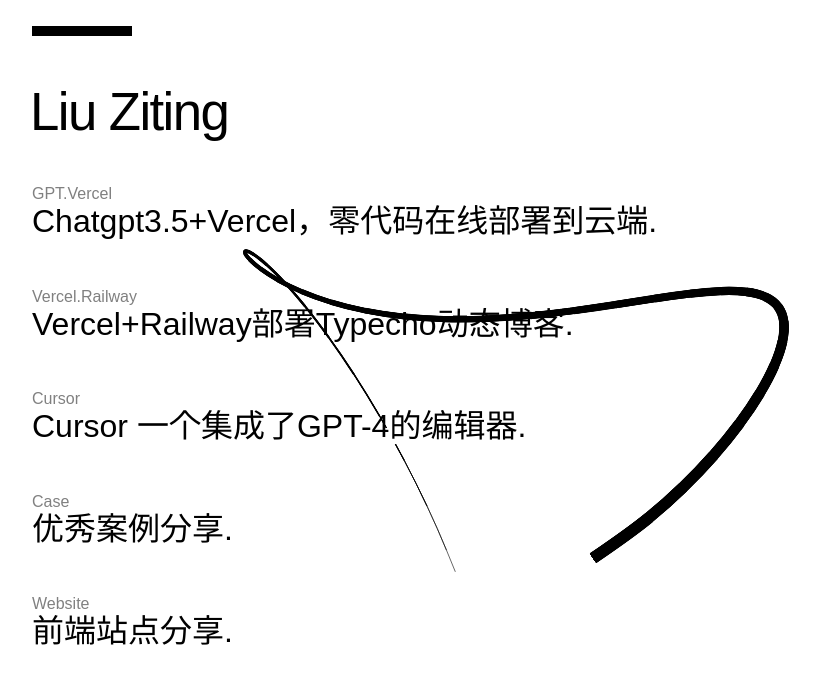
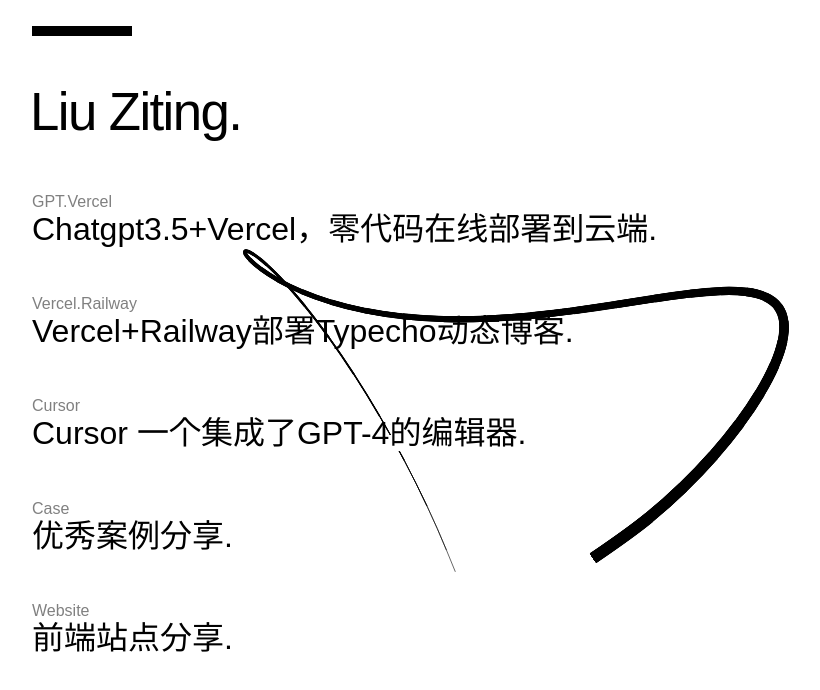
Before and after one commit to liu-ziting/Blog-23, a Vue app: page / in a window 1280 px wide. Shown: the top 690 px of the page, without its empty margins (224-1044 px from the left). Built offline with nearby package versions, Linux system fonts and the light colour scheme; a web font is replaced by a local one.

Commit message:
新增姓名

```diff
--- a/src/App.vue
+++ b/src/App.vue
@@ -1,7 +1,7 @@
 <template>
     <div id="app">
+        <canvas class="canvas"></canvas>
         <main-list />
-        <canvas class="canvas"></canvas>
     </div>
 </template>
 
--- a/src/components/MainList.vue
+++ b/src/components/MainList.vue
@@ -1,7 +1,7 @@
 <template>
     <div class="wrap">
         <span class="topBorder"></span>
-        <h1>Liu Ziting</h1>
+        <h1 class="typing">Liu Ziting.</h1>
         <div class="box" v-for="(item, index) in list" :key="index">
             <h2>{{ item.tag }}</h2>
             <p>
@@ -74,7 +74,13 @@ export default {
     h2 {
         color: grey;
     }
-
+    .typing {
+        width: 11ch;
+        animation: typing 2s steps(22), blink 0.5s step-end infinite alternate;
+        white-space: nowrap;
+        overflow: hidden;
+        height: 60px;
+    }
     .underlined {
         color: black;
         flex: 1;
@@ -118,6 +124,18 @@ export default {
         display: block;
     }
 }
+
+@keyframes typing {
+    from {
+        width: 0;
+    }
+}
+
+@keyframes blink {
+    50% {
+        border-color: transparent;
+    }
+}
 @media only screen and (max-width: 767px) {
     .wrap {
         padding: 10%;
```
